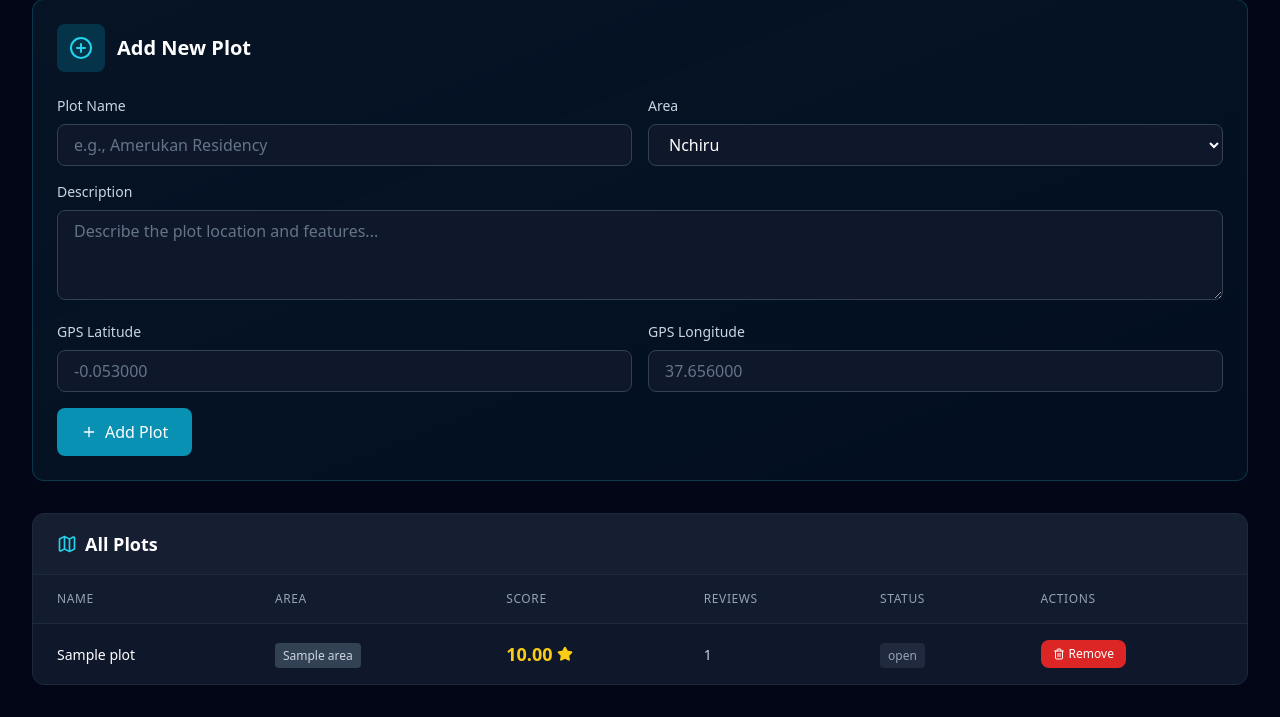
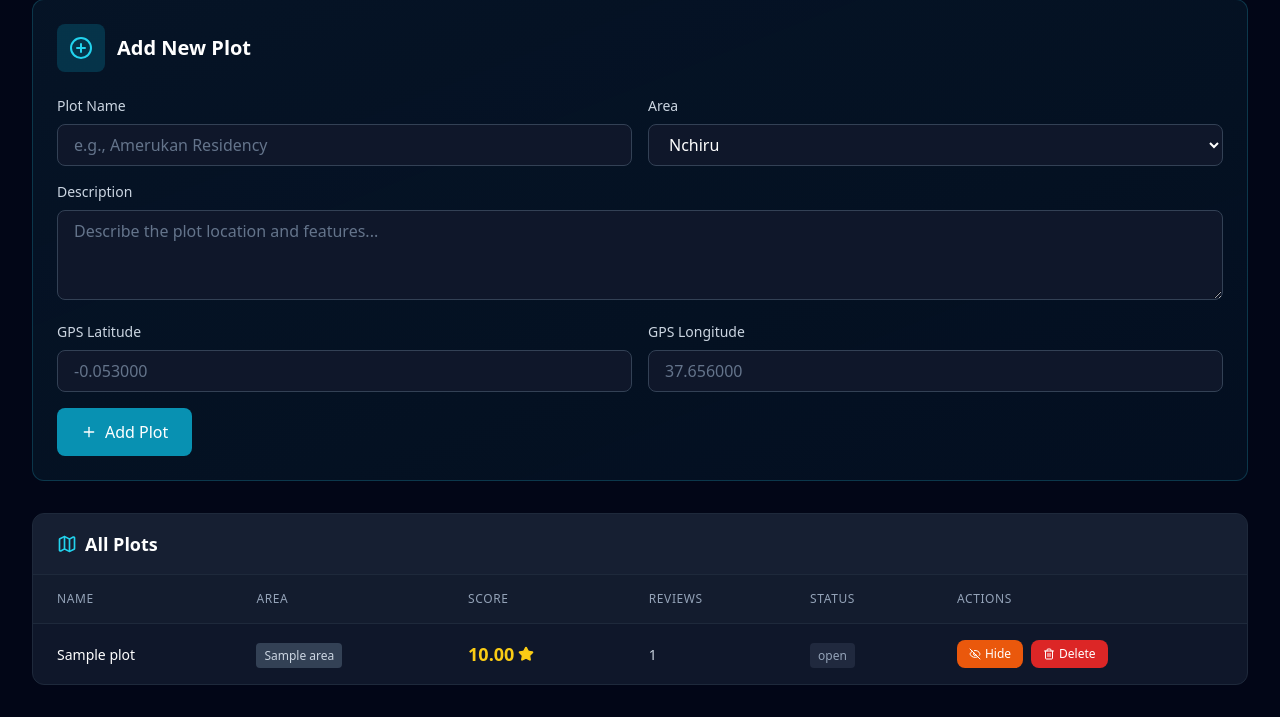
Before and after one commit to okmomnyi/NestScore, a Python web app: template backend/app/admin_ui/templates/plots.html in a window 1280 px wide. Shown: the part 198-915 px from the top of the page. Run offline with Jinja, Linux system fonts and the light colour scheme; the template is opened without the code that fills it: most values are stand-ins (such as "Sample title", 1, 10 or a date in 2020); some libraries are stand-ins or nearby versions.

Commit message:
feat: Add permanent delete option for plots in admin panel

```diff
--- a/backend/app/admin_ui/templates/plots.html
+++ b/backend/app/admin_ui/templates/plots.html
@@ -108,12 +108,20 @@
             {% endif %}
           </td>
           <td class="py-4 px-6">
-            <form method="post" action="{{ admin_path }}/plots/{{ plot.id }}/remove" class="inline" onsubmit="return confirm('Remove this plot? This action cannot be undone.')">
-              <button type="submit" class="px-3 py-1.5 bg-red-600 hover:bg-red-700 text-white rounded-lg text-xs font-medium transition flex items-center gap-1">
-                <i data-lucide="trash-2" class="w-3 h-3"></i>
-                Remove
-              </button>
-            </form>
+            <div class="flex gap-2">
+              <form method="post" action="{{ admin_path }}/plots/{{ plot.id }}/remove" class="inline" onsubmit="return confirm('Remove this plot? This hides it from users but keeps the data.')">
+                <button type="submit" class="px-3 py-1.5 bg-orange-600 hover:bg-orange-700 text-white rounded-lg text-xs font-medium transition flex items-center gap-1">
+                  <i data-lucide="eye-off" class="w-3 h-3"></i>
+                  Hide
+                </button>
+              </form>
+              <form method="post" action="{{ admin_path }}/plots/{{ plot.id }}/delete" class="inline" onsubmit="return confirm('PERMANENTLY DELETE this plot? This action CANNOT be undone and will delete all associated data!')">
+                <button type="submit" class="px-3 py-1.5 bg-red-600 hover:bg-red-700 text-white rounded-lg text-xs font-medium transition flex items-center gap-1">
+                  <i data-lucide="trash-2" class="w-3 h-3"></i>
+                  Delete
+                </button>
+              </form>
+            </div>
           </td>
         </tr>
         {% else %}
```
Also changed, not shown: backend/app/routers/admin.py (+13 -0 lines).
